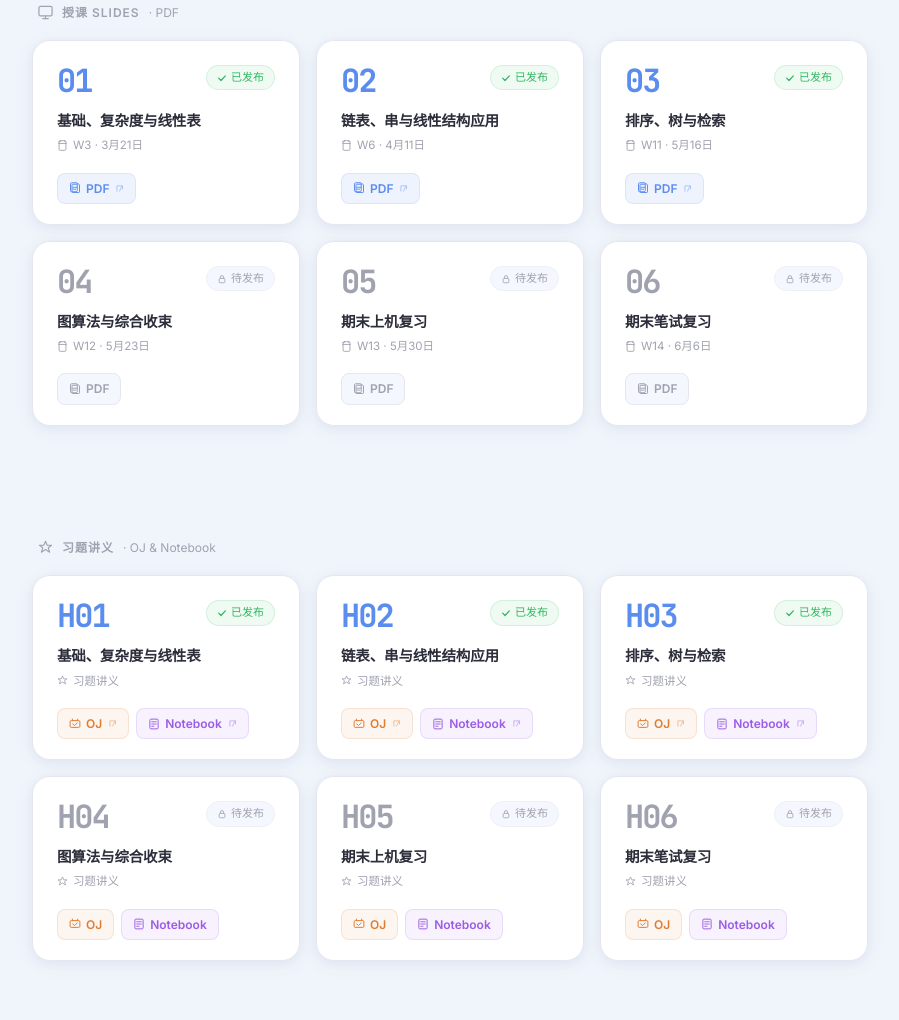
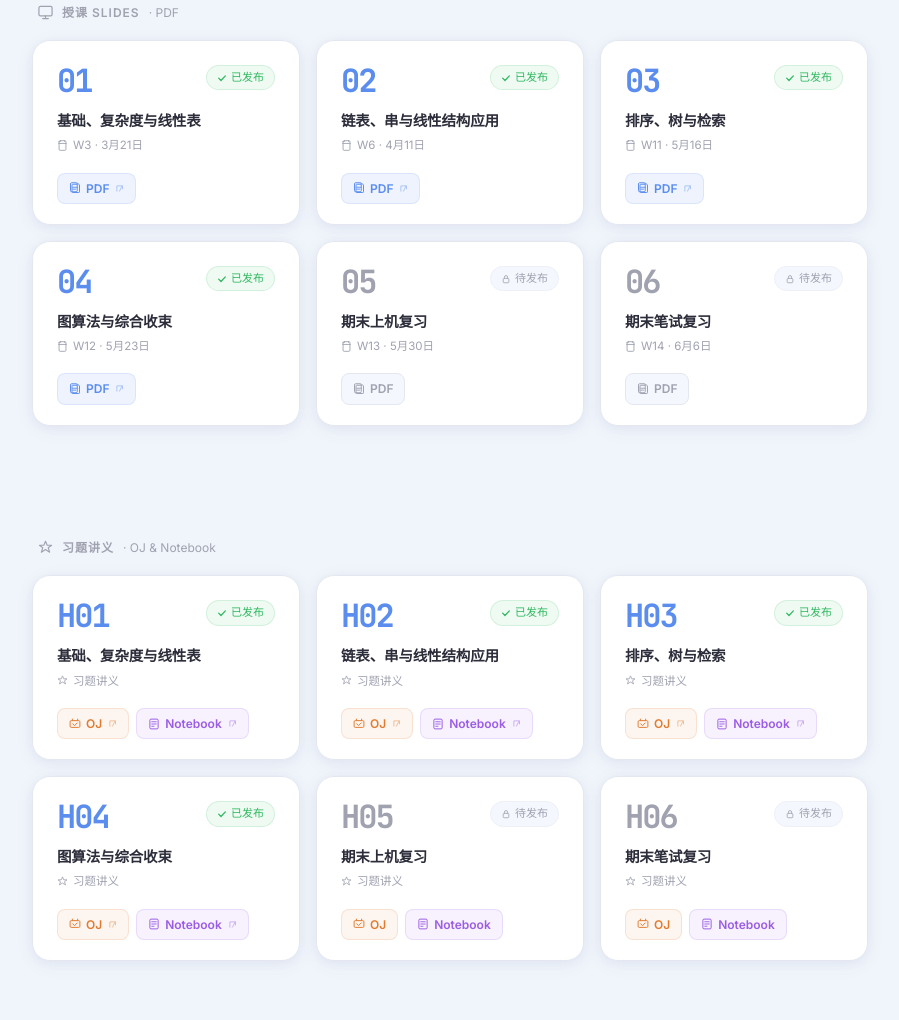
Before and after one commit to chang-xinhai/Data-Structure-and-Algorithm-B-2026Spring-PKU, a website: page public/index.html in a window 1280 px wide. Shown: the part 940-1960 px from the top of the page, without its empty margins (190-1089 px from the left). Drawn offline with Linux system fonts and the light colour scheme.

Commit message:
docs: update index.html - publish L04 slides, OJ and notebook status

```diff
--- a/public/index.html
+++ b/public/index.html
@@ -294,12 +294,12 @@
           </div>
         </a>
 
-        <div class="lecture-card disabled">
+        <a href="slides/L4%20图算法与综合收束.pdf" class="lecture-card" target="_blank" rel="noopener">
           <div class="lecture-card-header">
             <div class="lecture-number">04</div>
-            <div class="lecture-status">
-              <svg><use href="#icon-lock"/></svg>
-              待发布
+            <div class="lecture-status available">
+              <svg><use href="#icon-check"/></svg>
+              已发布
             </div>
           </div>
           <div class="lecture-title">图算法与综合收束</div>
@@ -308,12 +308,13 @@
             W12 · 5月23日
           </div>
           <div class="lecture-links">
-            <span class="link-btn disabled">
+            <span class="link-btn">
               <svg><use href="#icon-pdf"/></svg>
               PDF
+              <svg class="arrow" style=""><use href="#icon-external"/></svg>
             </span>
           </div>
-        </div>
+        </a>
 
         <div class="lecture-card disabled">
           <div class="lecture-card-header">
@@ -458,12 +459,12 @@
         </div>
 
         <!-- H04 -->
-        <div class="lecture-card disabled">
+        <div class="lecture-card">
           <div class="lecture-card-header">
             <div class="lecture-number">H04</div>
-            <div class="lecture-status">
-              <svg><use href="#icon-lock"/></svg>
-              待发布
+            <div class="lecture-status available">
+              <svg><use href="#icon-check"/></svg>
+              已发布
             </div>
           </div>
           <div class="lecture-title">图算法与综合收束</div>
@@ -472,14 +473,16 @@
             习题讲义
           </div>
           <div class="lecture-links">
-            <span class="link-btn oj disabled">
+            <a href="https://www.luogu.com.cn/training/1017748#problems" class="link-btn oj" target="_blank" rel="noopener" title="在线评测系统">
               <svg><use href="#icon-oj"/></svg>
               OJ
-            </span>
-            <span class="link-btn notebook disabled">
+              <svg class="arrow"><use href="#icon-external"/></svg>
+            </a>
+            <a href="handouts/lecture-04-graph-wrap-up/practice.ipynb" class="link-btn notebook" target="_blank" rel="noopener" title="Jupyter Notebook">
               <svg><use href="#icon-notebook"/></svg>
               Notebook
-            </span>
+              <svg class="arrow"><use href="#icon-external"/></svg>
+            </a>
           </div>
         </div>
 
```
